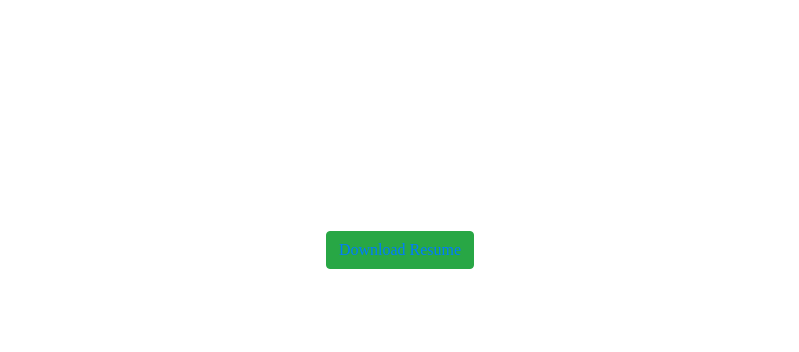
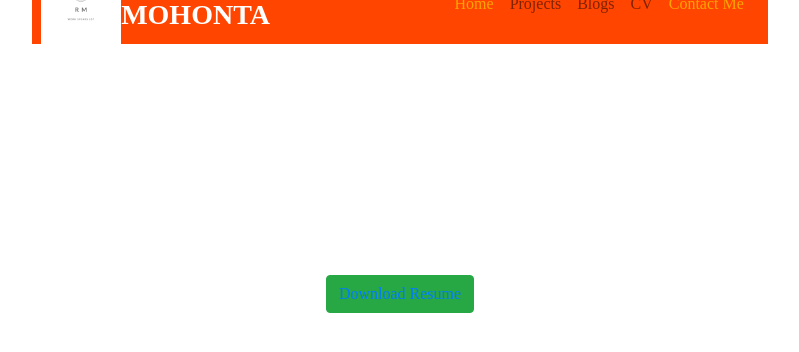
Before and after one commit to rahulmohonto/react-portfolio, a React (Create React App) app: page /resume in a window 1280 px wide. Shown: the top 352 px of the page, without its empty margins (240-1039 px from the left). Built offline with nearby package versions, Linux system fonts and the light colour scheme.

Commit message:
error check

```diff
--- a/src/App.js
+++ b/src/App.js
@@ -3,7 +3,6 @@ import {
   BrowserRouter as Router,
   Switch,
   Route,
-  Link
 } from "react-router-dom";
 import Home from './components/Home/Home';
 import Contact from './components/Contact/Contact';
@@ -16,7 +15,7 @@ function App() {
     <div className="App">
       <Router>
         <div>
-          {/* <NavbarHeader /> */}
+          <NavbarHeader />
           <Switch>
             <Route path="/home">
               <Home />
--- a/src/components/Navbar/Navbar.js
+++ b/src/components/Navbar/Navbar.js
@@ -1,7 +1,7 @@
 import React from 'react';
 import './Navbar.css';
 import {
-    BrowserRouter as Router, Link
+    Link
 } from "react-router-dom";
 import logo from '../../images/R M.png';
 
--- a/src/components/Resume/Resume.js
+++ b/src/components/Resume/Resume.js
@@ -1,4 +1,4 @@
-import React, { useState } from 'react';
+import React from 'react';
 import './Resume.css';
 // import Button from 'react-bootstrap/Button';
 
```
